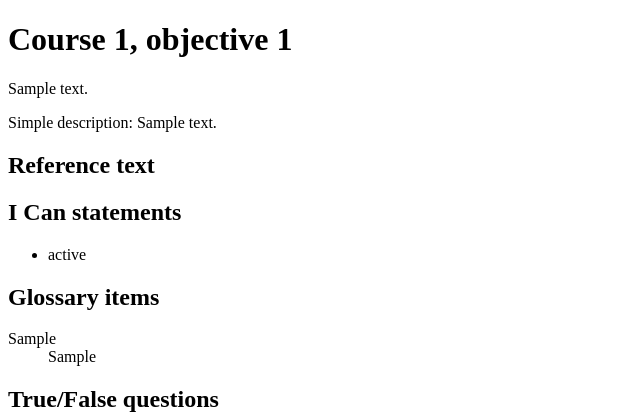
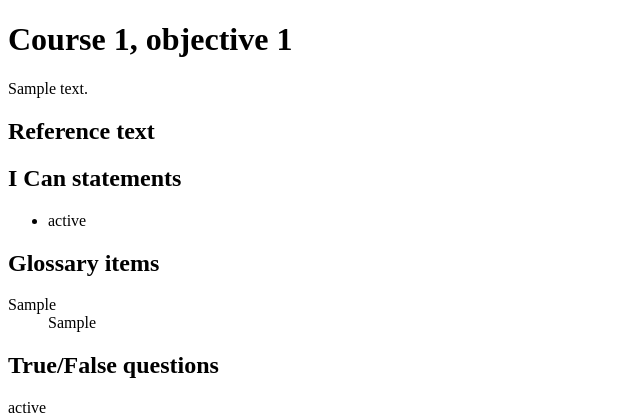
Before and after one commit to trawick/edurepo, a Django app: template src/edurepo/repo/templates/repo/objective.html in a window 1280 px wide. Shown: the top 418 px of the page, without its empty margins (0-640 px from the left). Run offline with Django 3.2, Linux system fonts and the light colour scheme; tables that the repository leaves empty hold one stand-in row (values such as "Sample post"); the template is opened without the code that fills it: values that come from a table or form of the project are taken from there, most other values are stand-ins (such as "Sample title", 1, 10 or a date in 2020); parts of the project's set-up code (start-up, migrations or seed data) failed here and were passed over.

Commit message:
LO: axe simple_description, rename formal_description to just description

```diff
--- a/src/clients/current_learning_objectives.py
+++ b/src/clients/current_learning_objectives.py
@@ -58,4 +58,4 @@ for obj in objs:
     response = urllib2.urlopen(url)
     body = response.read()
     json_body = json.loads(body)
-    print '    %s' % (json_body['formal_description'])
+    print '    %s' % (json_body['description'])
--- a/src/edurepo/repo/import.py
+++ b/src/edurepo/repo/import.py
@@ -65,7 +65,7 @@ def import_course_standard(root):
             print '           %s' % description.encode('utf-8')
 
         if perform_import:
-            c.learningobjective_set.create(id=id, formal_description=description)
+            c.learningobjective_set.create(id=id, description=description)
 
         icans = child.find('icans')
         if icans is not None:
--- a/src/edurepo/repo/models.py
+++ b/src/edurepo/repo/models.py
@@ -56,12 +56,11 @@ class LearningObjective(models.Model):
     id = models.CharField(max_length=40, primary_key=True, unique=True,
                           validators=[RegexValidator(regex=id_regex, message=id_desc)])
     course = models.ForeignKey(Course)
-    formal_description = models.CharField(max_length=4096)
-    simple_description = models.CharField(max_length=4096)
+    description = models.CharField(max_length=4096)
     language = RepoLanguageField()
 
     def __unicode__(self):
-        return self.id + '-' + ellipsis(self.formal_description, 60)
+        return self.id + '-' + ellipsis(self.description, 60)
 
 
 class ReferenceText(models.Model):
--- a/src/edurepo/repo/templates/repo/course.html
+++ b/src/edurepo/repo/templates/repo/course.html
@@ -12,7 +12,7 @@
     <table border="1">
         <tr><th>Objective id</th><th>Objective description</th><th>Language</th></tr>
 {% for lo in objective_list %}
-        <tr><td><a href="{{ lo.id }}/">{{ lo.id }}</a></td><td>{{ lo.formal_description }}</td><td>{{ lo.language }}</td></tr>
+        <tr><td><a href="{{ lo.id }}/">{{ lo.id }}</a></td><td>{{ lo.description }}</td><td>{{ lo.language }}</td></tr>
 {% endfor %}
     </table>
 {% else %}
--- a/src/edurepo/repo/templates/repo/objective.html
+++ b/src/edurepo/repo/templates/repo/objective.html
@@ -7,11 +7,7 @@
 <body>
     <h1>Course {{ course_id }}, objective {{ objective_id }}</h1>
 
-    <p>{{ objective.formal_description }}</p>
-
-    {% if objective.simple_description %}
-    <p>Simple description: {{ objective.simple_description }}</p>
-    {%  endif %}
+    <p>{{ objective.description }}</p>
 
     {% if reference_text %}
     <h2>Reference text</h2>
--- a/src/edurepo/repo/tests.py
+++ b/src/edurepo/repo/tests.py
@@ -57,5 +57,5 @@ class BasicTests(TestCase):
 
         with self.assertRaises(ValidationError):
             with transaction.atomic():
-                tis_lo0 = LearningObjective(id='has space', course=self.c0, formal_description='foobar')
+                tis_lo0 = LearningObjective(id='has space', course=self.c0, description='foobar')
                 tis_lo0.full_clean()
--- a/src/webapp/js/controllers.js
+++ b/src/webapp/js/controllers.js
@@ -127,7 +127,7 @@ edjectiveApp.controller('CourseLookupCtrl', function ($scope, $http) {
     }
 
     function annotate_objective($http, obj) {
-        obj.objective = obj.id + ' ' + obj.formal_description;
+        obj.objective = obj.id + ' ' + obj.description;
         obj.resources = [];
         obj.glossitems = [];
         obj.icans = [];
@@ -194,7 +194,7 @@ edjectiveApp.controller('LookupCtrl', function ($scope, $http, $filter) {
 
     function annotate_objective($http, data, obj) {
         return function(data) {
-            obj.objective = data.id + ' ' + data.formal_description;
+            obj.objective = data.id + ' ' + data.description;
             obj.resources = [];
             obj.glossitems = [];
             obj.icans = [];
--- a/src/webapp/pages/forAuthors.html
+++ b/src/webapp/pages/forAuthors.html
@@ -46,7 +46,7 @@ id, then press Lookup.</p>
   <p data-ng-show="objectives.length">Course objectives:</p>
   <ul>
     <li data-ng-repeat="obj in objectives">
-      {{obj.id}} {{obj.formal_description}}
+      {{obj.id}} {{obj.description}}
 
       <p data-ng-show="obj.icans.length">I Can statements:</p>
       <ul>
```
